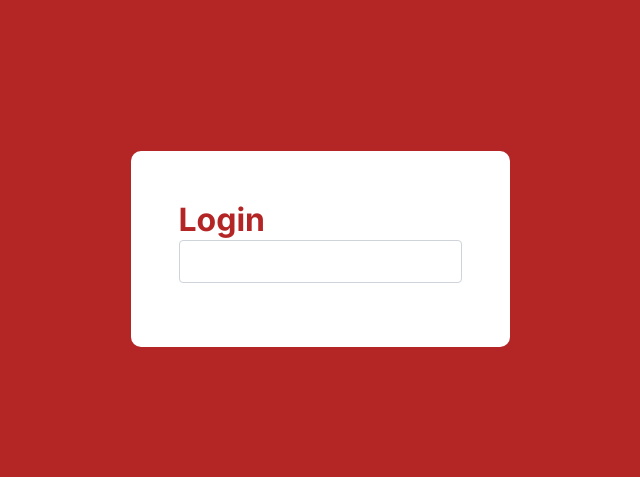
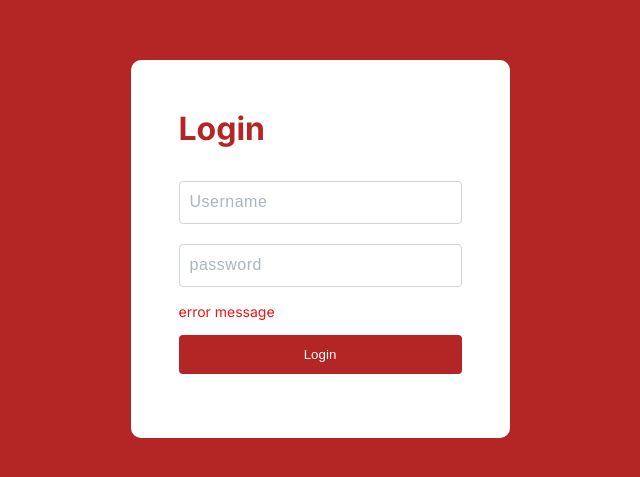
Before and after one commit to zyllar68/sample, a Next.js app: page / in a window 1280 px wide. Shown: the part 151-628 px from the top of the page, without its empty margins (320-960 px from the left). Built offline with nearby package versions, Linux system fonts and the light colour scheme.

Commit message:
update login card component

```diff
--- a/components/LoginCard.js
+++ b/components/LoginCard.js
@@ -1,11 +1,14 @@
-import { Input } from "@/components";
+import { Input, Button } from "@/components";
 
 const LoginCard = () => {
   return (
     <div className='loginCard'>
       <h1>Login</h1>
       <form>
-        <Input />
+        <Input marginTop='31px' placeholder='Username' />
+        <Input marginTop='1.25rem' placeholder='password' type='password' />
+        <p>error message</p>
+        <Button marginTop='1.875rem' title='Login' primary />
       </form>
     </div>
   );
```
